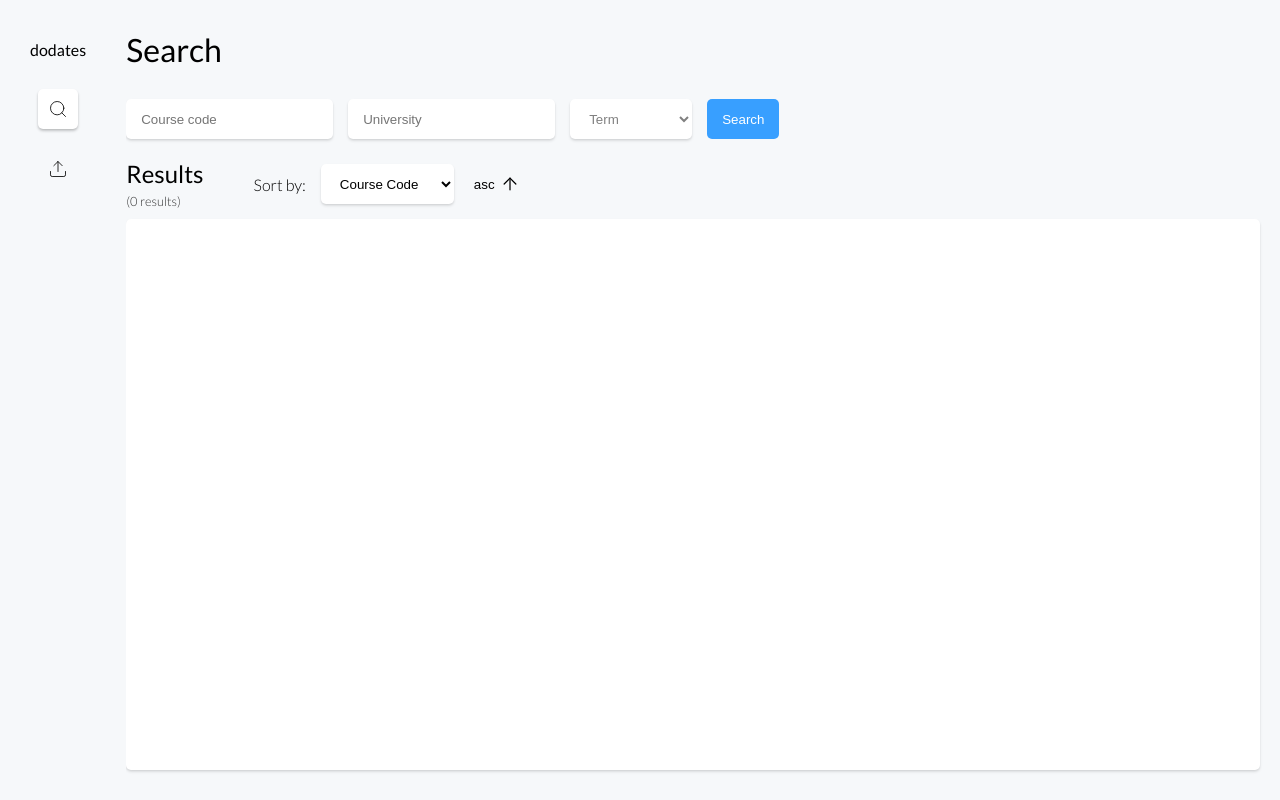
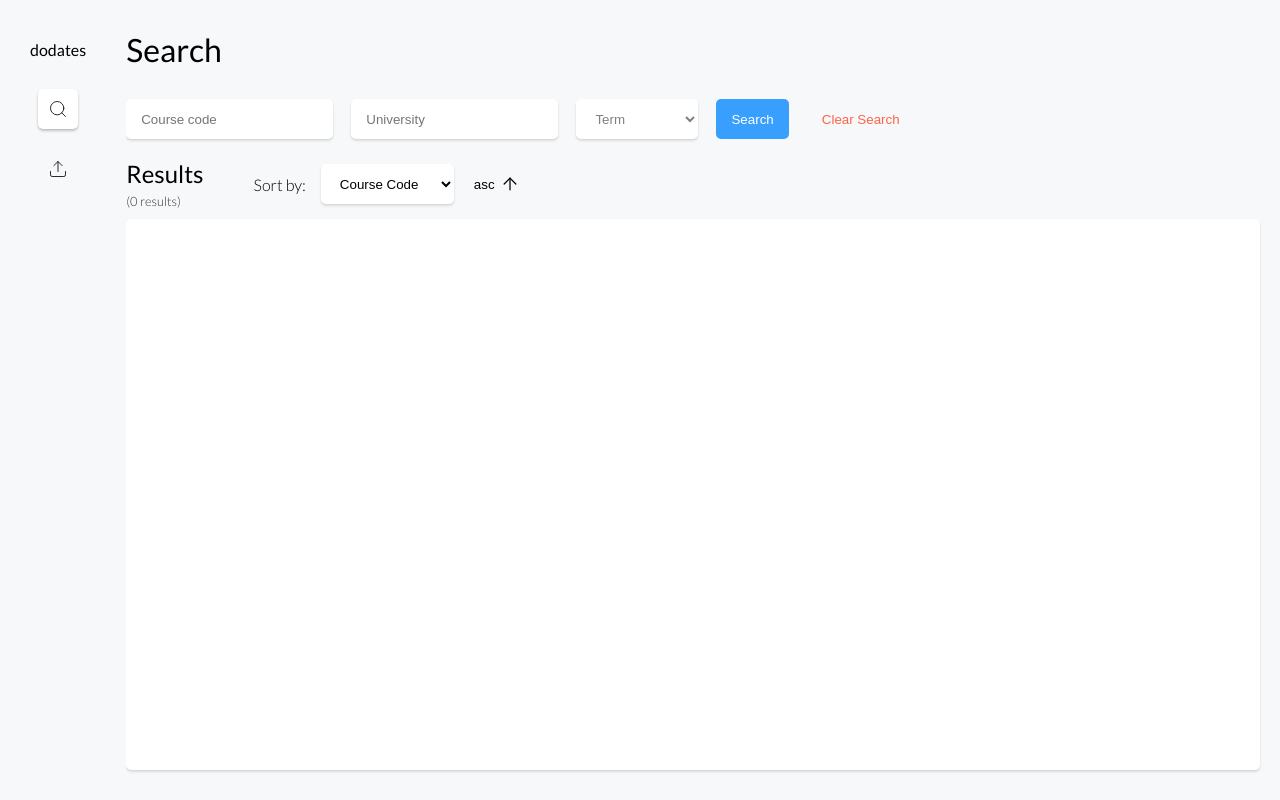
Before and after one commit to geotrieu/CH2020, a plain HTML site: page frontend/search/index.html in a window 1280 px wide. Drawn offline with Linux system fonts and the light colour scheme; no server answers.

Commit message:
reset search

```diff
--- a/frontend/search/app.js
+++ b/frontend/search/app.js
@@ -4,11 +4,14 @@ window.onload = function() {
   const API_ENDPOINT = "http://localhost:3000/api";
   const COURSES_PATH = "courses";
 
+  loadAll();
+
   function setData(_data) {
     data = _data;
     updateTable(data);
   }
 
+  function loadAll() {
     fetch(`${API_ENDPOINT}/${COURSES_PATH}`).then(res => {
       return res.json();
     }).then(data => {
@@ -20,8 +23,17 @@ window.onload = function() {
     }).catch(e => {
       console.error(e);
     });
+  }
 
-  document.getElementById("searchButton").onclick = function() {
+  document.getElementById("clearQueries").onclick = function(event) {
+    event.preventDefault();
+    loadAll();
+    document.getElementById('queryForm').reset();
+  }
+
+  document.getElementById("searchButton").onclick = function(event) {
+    event.preventDefault();
+
     let courseCode = document.getElementById("courseCode").value;
     let university = document.getElementById("uni").value;
     let term = document.getElementById("selectTerm").value;
--- a/frontend/search/index.html
+++ b/frontend/search/index.html
@@ -33,10 +33,13 @@
       <div id="page">
         <h1>Search</h1>
         <div id="searchArea">
-          <input type="text" id="courseCode" placeholder="Course code" maxlength="10" />
-          <input type="text" id="uni" placeholder="University" maxlength="20" />
-          <select id="selectTerm" class="default"></select>
-          <button class="button" id="searchButton">Search</button>
+          <form id="queryForm">
+            <input type="text" id="courseCode" placeholder="Course code" maxlength="10" />
+            <input type="text" id="uni" placeholder="University" maxlength="20" />
+            <select id="selectTerm" class="default"></select>
+            <button class="button" id="searchButton" type="submit">Search</button>
+            <button class="button" id="clearQueries" type="clear">Clear Search</button>
+          </form>
         </div>
 
         <div id="resultsArea">
--- a/frontend/search/style.css
+++ b/frontend/search/style.css
@@ -102,3 +102,13 @@ h2 {
   background: url(../assets/arrow-down.svg) no-repeat right 10px center !important;
   background-color: transparent !important;
 }
+
+#clearQueries {
+  color: tomato;
+  background-color: transparent;
+  margin-left: 15px;
+}
+
+#clearQueries:hover {
+  background-color: var(--hover-color);
+}
```
Lines whose indentation alone changed are shown as unchanged.
